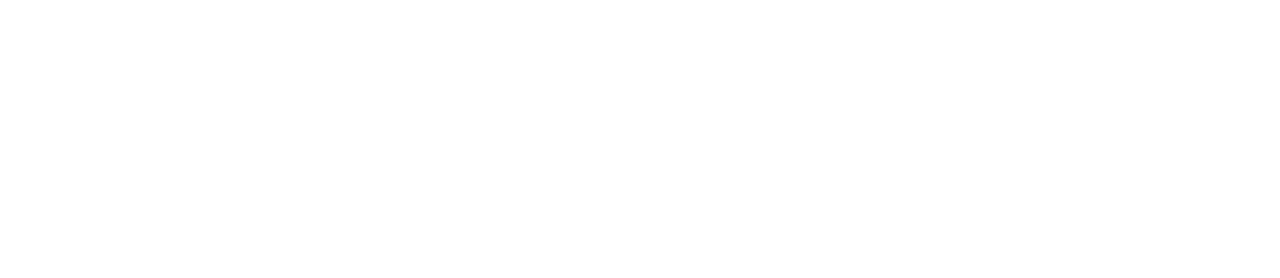
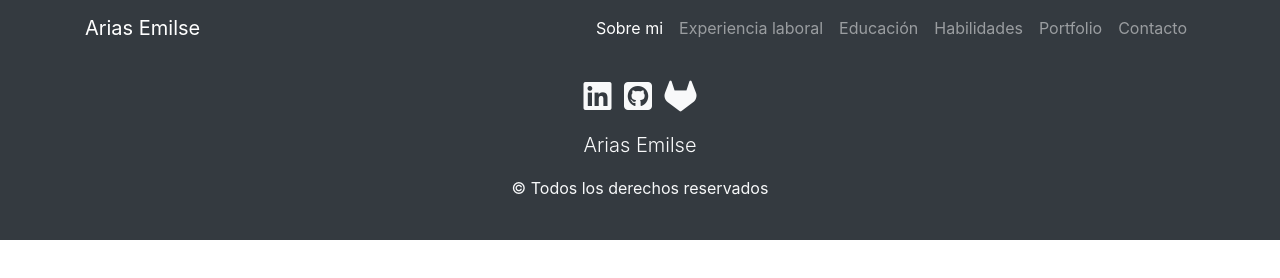
Before and after one commit to earias08/cv-7d, a plain HTML site: page index.html in a window 1280 px wide. Drawn offline with nearby package versions, Linux system fonts and the light colour scheme.

Commit message:
se agrego el navbar y el footer

```diff
--- a/index.html
+++ b/index.html
@@ -13,6 +13,50 @@
 </head>
 
 <body>
+    <header>
+        <nav class="navbar navbar-expand-lg navbar-dark bg-dark">
+            <div class="container">
+                <a class="navbar-brand" href="#">Arias Emilse</a>
+                <button class="navbar-toggler" type="button" data-toggle="collapse"
+                    data-target="#navbarSupportedContent" aria-controls="navbarSupportedContent" aria-expanded="false"
+                    aria-label="Toggle navigation">
+                    <span class="navbar-toggler-icon"></span>
+                </button>
+
+                <div class="collapse navbar-collapse" id="navbarSupportedContent">
+                    <ul class="navbar-nav ml-auto">
+                        <li class="nav-item active">
+                            <a class="nav-link" href="#">Sobre mi<span class="sr-only">(current)</span></a>
+                        </li>
+                        <li class="nav-item">
+                            <a class="nav-link" href="#">Experiencia laboral</a>
+                        </li>
+                        <li class="nav-item">
+                            <a class="nav-link" href="#">Educación</a>
+                        </li>
+                        <li class="nav-item">
+                            <a class="nav-link" href="#">Habilidades</a>
+                        </li>
+                        <li class="nav-item">
+                            <a class="nav-link" href="#">Portfolio</a>
+                        </li>
+                        <li class="nav-item">
+                            <a class="nav-link" href="#">Contacto</a>
+                        </li>
+                    </ul>
+                </div>
+            </div>
+        </nav>
+    </header>
+    <footer class="bg-dark text-light py-4">
+        <div class="container text-center">
+            <i class="fab fa-linkedin fa-2x"></i>
+            <i class="fab fa-github-square fa-2x mx-2"></i>
+            <i class="fab fa-gitlab fa-2x"></i>
+            <p class="lead mt-3">Arias Emilse</p>
+            <p>&copy; Todos los derechos reservados</p>
+        </div>
+    </footer>
 
     <script src="https://code.jquery.com/jquery-3.4.1.slim.min.js"
         integrity="sha384-J6qa4849blE2+poT4WnyKhv5vZF5SrPo0iEjwBvKU7imGFAV0wwj1yYfoRSJoZ+n"
```
